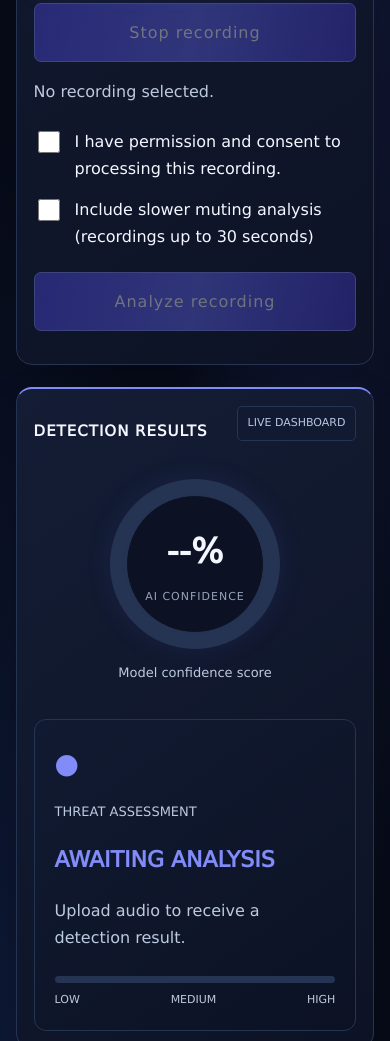
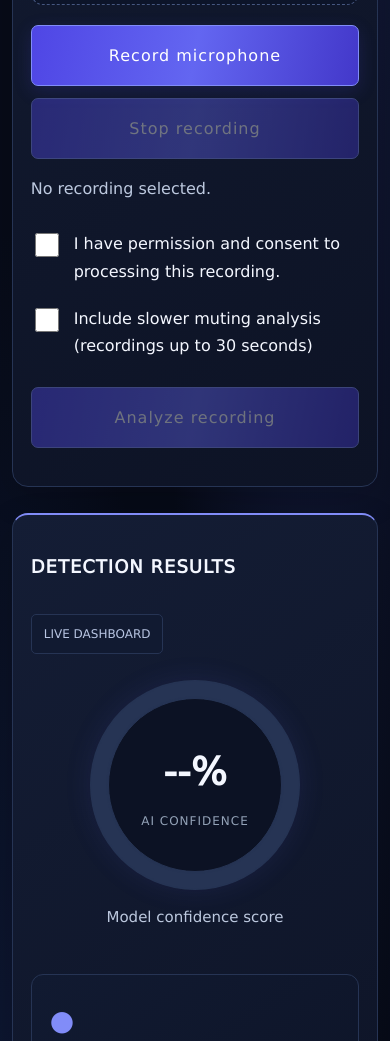
Before and after one commit to RBA997/Voice-Guard-, a website: page frontend/index.html in a window 390 px wide. Shown: the part 959-2000 px from the top of the page. Drawn offline with Linux system fonts and the light colour scheme; no server answers.

Commit message:
Enlarge analysis panels and improve control readability

```diff
--- a/frontend/enhancements.css
+++ b/frontend/enhancements.css
@@ -39,3 +39,54 @@ body{padding-top:var(--header-height)}
 .analysis-tools .meter-labels{font-size:11px;color:#bdc9df}
 
 .analysis-tools #results[data-prediction="no_speech"]{--prediction-color:#ffa500}
+
+/* Roomier analysis panels; preserve the original header, hero and footer. */
+.dashboard{width:min(1200px,94%)}
+.hero{width:min(1050px,calc(100vw * .9));margin-inline:auto}
+.analysis-tools{font-size:17px}
+.analysis-tools .panel{padding:36px;margin-bottom:30px}
+.analysis-tools .section-heading{gap:16px;margin-bottom:26px}
+.analysis-tools .section-heading h2{font-size:19px}
+.analysis-tools .badge{font-size:12px;padding:9px 12px}
+.analysis-tools .upload-box{min-height:290px;padding:40px 24px}
+.analysis-tools .upload-icon{font-size:44px}
+.analysis-tools .drop label{font-size:24px;margin:12px 0 20px}
+.analysis-tools .drop input{display:block;width:100%;max-width:480px;margin-inline:auto;min-width:0}
+.analysis-tools .drop input::file-selector-button{padding:12px 18px}
+.analysis-tools #limits{font-size:15px}
+.analysis-tools button{min-height:56px;padding:16px 20px}
+.analysis-tools #language{min-height:48px;min-width:112px;padding:10px 16px}
+.analysis-tools .analysis-options{gap:20px;margin:28px 0}
+.analysis-tools .consent input{width:24px;height:24px}
+.analysis-tools .result-grid{grid-template-columns:minmax(240px,.8fr) minmax(0,1.4fr);gap:40px}
+.analysis-tools .gauge{width:240px;height:240px}
+.analysis-tools .gauge-inner{width:200px;height:200px}
+.analysis-tools .gauge-inner strong{font-size:44px}
+.analysis-tools .gauge-inner span{font-size:12px;max-width:150px}
+.analysis-tools .gauge-card .muted{font-size:15px}
+.analysis-tools .verdict-card{min-width:0;min-height:270px;padding:28px}
+.analysis-tools .verdict-card h2{font-size:26px}
+.analysis-tools .verdict-card p{font-size:16px}
+.analysis-tools .meter-labels{font-size:12px}
+.analysis-tools h3{font-size:22px}
+.analysis-tools th,.analysis-tools td{padding:13px 12px}
+.analysis-tools .advice h2{font-size:24px}
+@media(max-width:800px){
+ .analysis-tools .result-grid{grid-template-columns:minmax(0,1fr);gap:28px}
+}
+@media(max-width:650px){
+ .hero{width:calc(100vw * .92)}
+ .analysis-tools{font-size:16px}
+ .analysis-tools .panel{padding:22px 18px;margin-bottom:26px}
+ .analysis-tools .section-heading h2{font-size:18px}
+ .analysis-tools .upload-box{min-height:260px;padding:30px 14px}
+ .analysis-tools .drop label{font-size:21px}
+ .analysis-tools .drop input{font-size:14px}
+ .analysis-tools .drop input::file-selector-button{padding:12px}
+ .analysis-tools .gauge{width:210px;height:210px}
+ .analysis-tools .gauge-inner{width:174px;height:174px}
+ .analysis-tools .gauge-inner strong{font-size:38px}
+ .analysis-tools .verdict-card{min-height:260px;padding:22px 18px}
+ .analysis-tools .verdict-card h2{font-size:23px}
+ .analysis-tools .advice h2{font-size:22px}
+}
```
